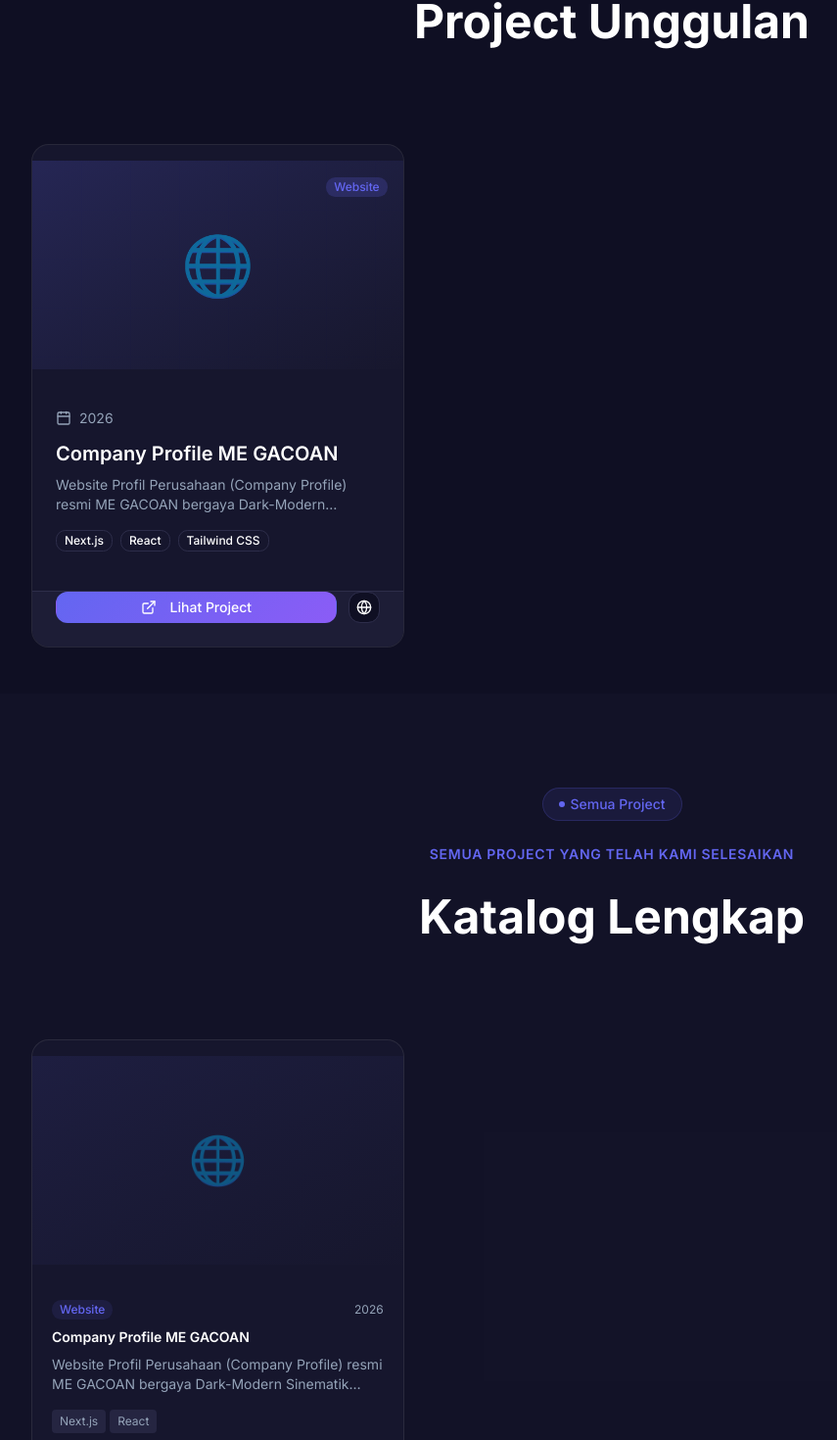
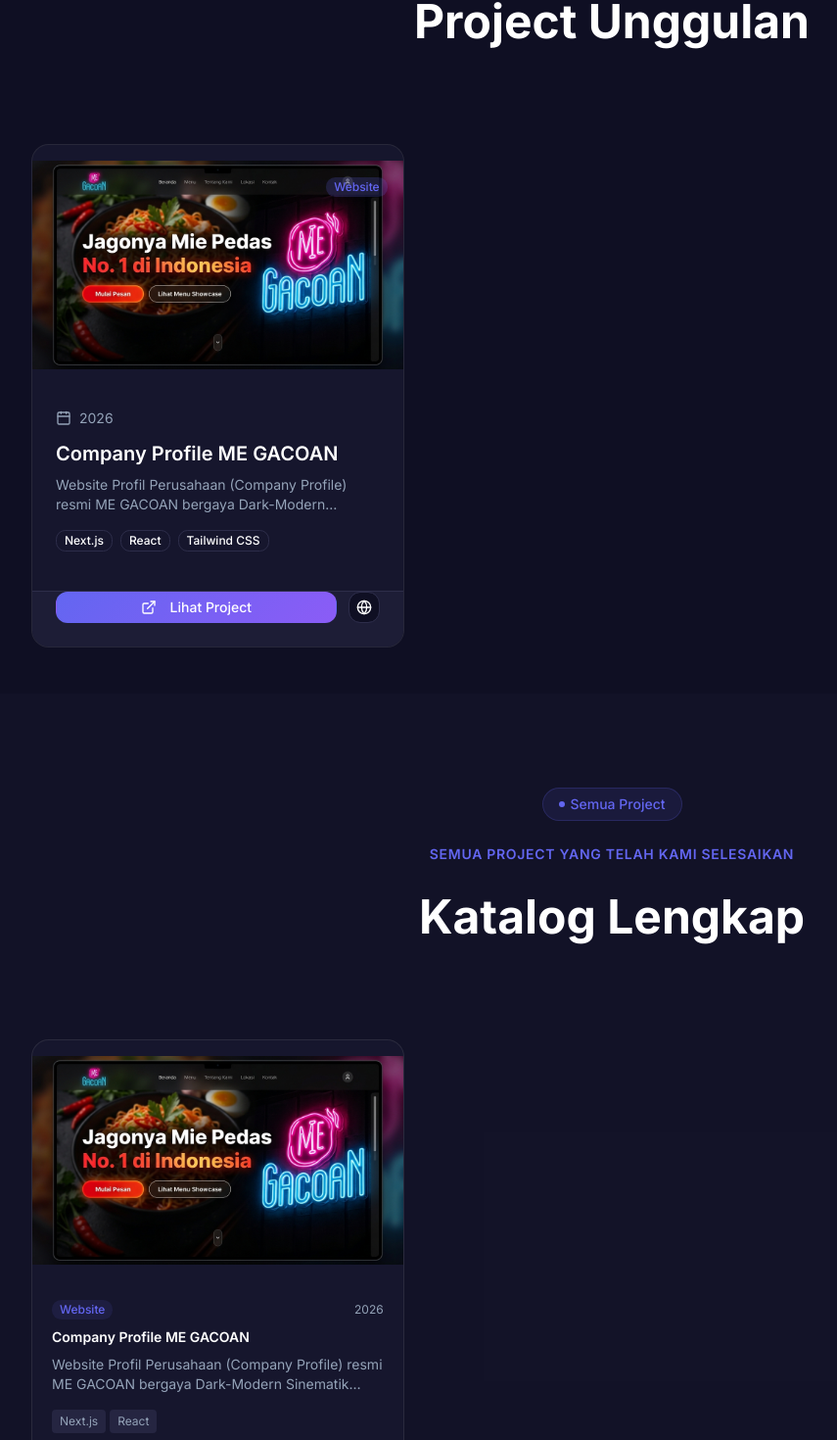
Before and after one commit to FajarAnshorii/JarDev, a Next.js app: page /portfolio in a window 1280 px wide. Shown: the part 623-2093 px from the top of the page at 98% size, without its empty margins (15-870 px from the left). Built offline with nearby package versions, Linux system fonts and the light colour scheme.

Commit message:
feat: add real screenshot cover image for ME GACOAN project in portfolio sections

```diff
--- a/src/app/portfolio/page.tsx
+++ b/src/app/portfolio/page.tsx
@@ -26,7 +26,7 @@ const projects = [
     category: "website",
     categoryLabel: "Website",
     description: "Website Profil Perusahaan (Company Profile) resmi ME GACOAN bergaya Dark-Modern Sinematik yang interaktif, enerjik, dan dioptimalkan secara realtime dengan Next.js & Tailwind CSS.",
-    image: "/portfolio/gacoan.jpg",
+    image: "/portfolio/gacoan.png",
     tags: ["Next.js", "React", "Tailwind CSS", "Framer Motion"],
     link: "https://me-gacoan-profile.vercel.app/",
     github: "https://github.com/FajarAnshorii/ME-GACOAN-Company-Profile.git",
@@ -79,6 +79,14 @@ export default function PortfolioPage() {
                 className="group relative overflow-hidden bg-card border-border hover:border-primary/50 transition-all duration-500 hover-lift"
               >
                 <div className="aspect-video bg-gradient-to-br from-primary/20 to-secondary/20 relative overflow-hidden">
+                  {project.image ? (
+                    <img
+                      src={project.image}
+                      alt={project.title}
+                      className="w-full h-full object-cover group-hover:scale-105 transition-transform duration-500"
+                    />
+                  ) : (
+                    <>
                       <div className="absolute inset-0 bg-grid-pattern opacity-30" />
                       <div className="absolute inset-0 flex items-center justify-center">
                         <span className="text-5xl sm:text-6xl opacity-50 group-hover:scale-110 transition-transform duration-500">
@@ -88,6 +96,8 @@ export default function PortfolioPage() {
                           {project.category === "design" && "🎨"}
                         </span>
                       </div>
+                    </>
+                  )}
                   <div className="absolute top-4 right-4">
                     <Badge variant="secondary" className="bg-primary/20 text-primary border-0">
                       {project.categoryLabel}
@@ -155,7 +165,14 @@ export default function PortfolioPage() {
                 key={index}
                 className="group overflow-hidden bg-card border-border hover:border-primary/50 transition-all duration-300"
               >
-                <div className="aspect-video bg-gradient-to-br from-primary/10 to-secondary/10 relative">
+                <div className="aspect-video bg-gradient-to-br from-primary/10 to-secondary/10 relative overflow-hidden">
+                  {project.image ? (
+                    <img
+                      src={project.image}
+                      alt={project.title}
+                      className="w-full h-full object-cover group-hover:scale-105 transition-transform duration-500"
+                    />
+                  ) : (
                     <div className="absolute inset-0 flex items-center justify-center">
                       <span className="text-4xl sm:text-5xl opacity-40 group-hover:opacity-70 transition-opacity">
                         {project.category === "ecommerce" && "🛒"}
@@ -164,6 +181,7 @@ export default function PortfolioPage() {
                         {project.category === "design" && "🎨"}
                       </span>
                     </div>
+                  )}
                 </div>
 
                 <CardContent className="p-5">
--- a/src/components/home/PortfolioSection.tsx
+++ b/src/components/home/PortfolioSection.tsx
@@ -24,7 +24,7 @@ const portfolios: PortfolioItem[] = [
     title: "Company Profile ME GACOAN",
     category: "Website Development",
     description: "Website Profil Perusahaan (Company Profile) resmi ME GACOAN bergaya Dark-Modern Sinematik yang interaktif, enerjik, dan dioptimalkan secara realtime dengan Next.js & Tailwind CSS.",
-    image: "/portfolio/gacoan.jpg",
+    image: "/portfolio/gacoan.png",
     tags: ["Next.js", "React", "Tailwind CSS", "Framer Motion"],
     link: "https://me-gacoan-profile.vercel.app/",
     github: "https://github.com/FajarAnshorii/ME-GACOAN-Company-Profile.git",
@@ -62,12 +62,20 @@ export function PortfolioSection() {
               <Card className="h-full bg-card border-border hover:border-primary/50 transition-all duration-300 overflow-hidden hover-lift">
                 <CardContent className="p-0 h-full">
                   <div className="relative aspect-video overflow-hidden">
-                    {/* Placeholder Image */}
-                    <div className="absolute inset-0 bg-gradient-to-br from-primary/20 to-secondary/20 flex items-center justify-center">
-                      <span className="text-5xl sm:text-6xl opacity-30">
-                        {project.title.toLowerCase().includes("gacoan") ? "🍜" : "🏢"}
-                      </span>
-                    </div>
+                    {/* Project Cover Image */}
+                    {project.image ? (
+                      <img
+                        src={project.image}
+                        alt={project.title}
+                        className="w-full h-full object-cover group-hover:scale-105 transition-transform duration-500"
+                      />
+                    ) : (
+                      <div className="absolute inset-0 bg-gradient-to-br from-primary/20 to-secondary/20 flex items-center justify-center">
+                        <span className="text-5xl sm:text-6xl opacity-30">
+                          {project.title.toLowerCase().includes("gacoan") ? "🍜" : "🏢"}
+                        </span>
+                      </div>
+                    )}
 
                     {/* Overlay on Hover */}
                     <div className="absolute inset-0 bg-background/80 opacity-0 group-hover:opacity-100 transition-opacity duration-300 flex items-center justify-center gap-4">
```
Also changed, not shown: public/portfolio/gacoan.png (added). Lines whose indentation alone changed are shown as unchanged.
